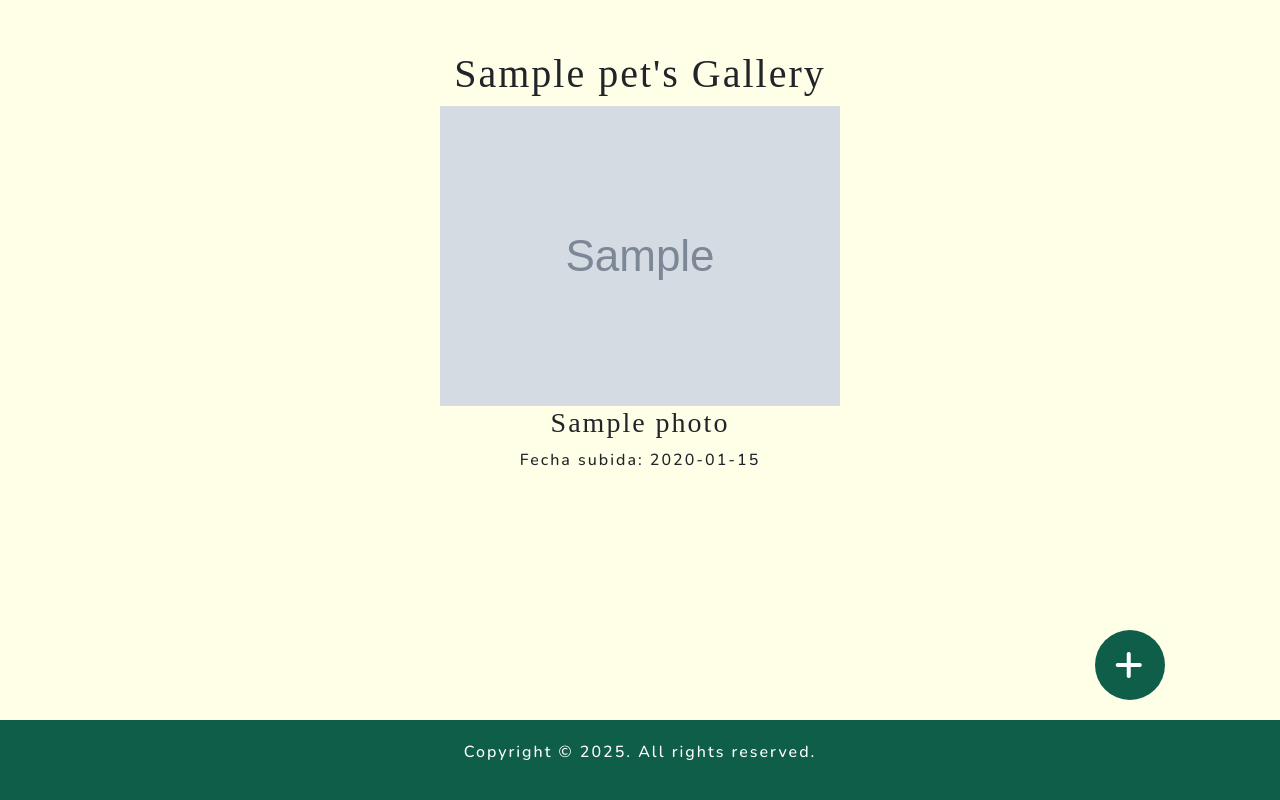
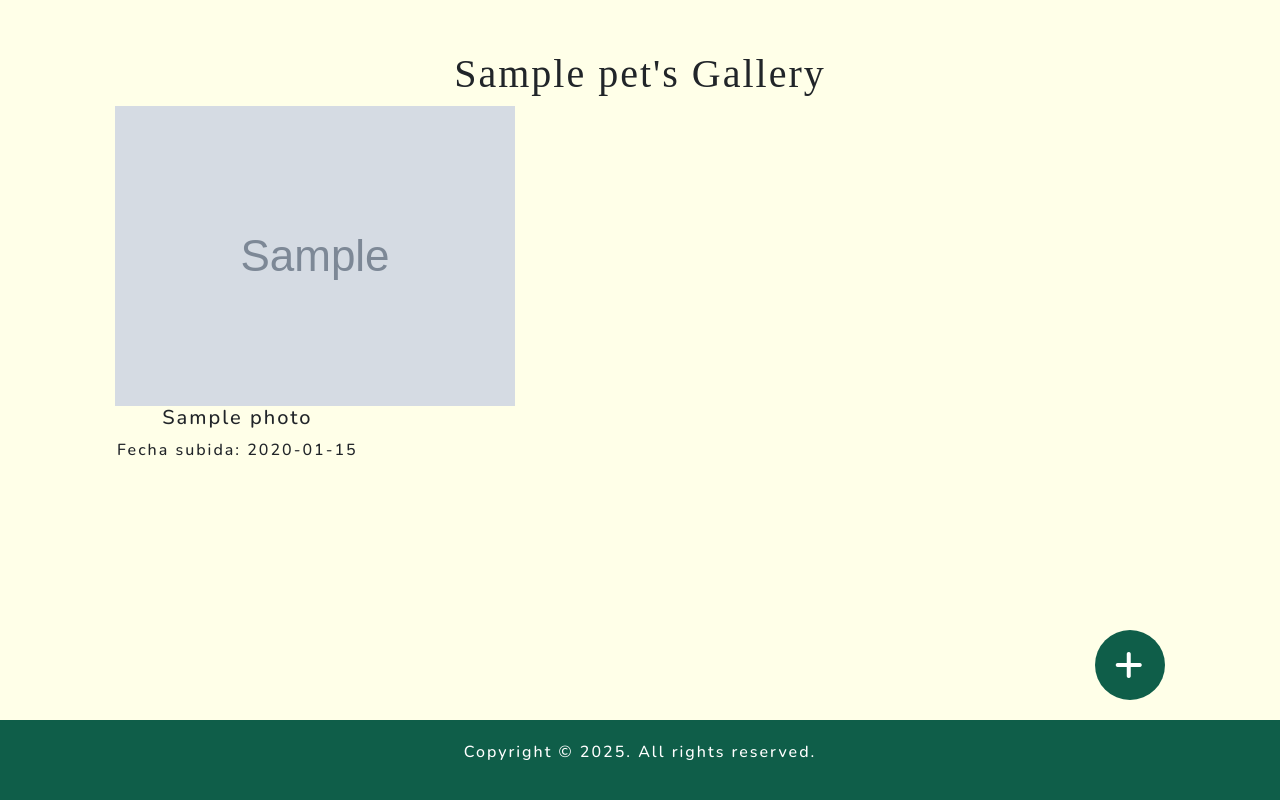
Before and after one commit to otherdani/Installation-Guide_and_Mail-Fix, a Flask app: template templates/gallery.html in a window 1280 px wide. Run offline with Flask 3, Linux system fonts and the light colour scheme; tables that the repository leaves empty hold one stand-in row (values such as "Sample post"); the template is opened without the code that fills it: values that come from a table or form of the project are taken from there, most other values are stand-ins (such as "Sample title", 1, 10 or a date in 2020); grey boxes marked "Sample" are stand-in pictures; some libraries are stand-ins or nearby versions; some web fonts are replaced.

Commit message:
add some layout to gallery

```diff
--- a/models.py
+++ b/models.py
@@ -69,7 +69,7 @@ class Pet(db.Model):
 class Photo(db.Model):
     """Pet Photo"""
     id = db.Column(db.Integer, primary_key=True)
-    pet_id = db.Column(db.Integer, nullable=False)
+    pet_id = db.Column(db.Integer, db.ForeignKey('pets.id'), nullable=False)
     image_url = db.Column(db.String(255), nullable=False)
     title = db.Column(db.String(100))
     date_uploaded = db.Column(db.Date, nullable=False)
--- a/templates/gallery.html
+++ b/templates/gallery.html
@@ -9,11 +9,11 @@
     <h1>{{ pet.name }}'s Gallery</h1>
 
     {% if photos %}
-        <div class="photo-gallery">
+        <div class="photo-gallery row">
             {% for photo in photos %}
-                <div class="photo-card">
+                <div class="photo-card col-md-3 mb-4">
                     <img src="{{ photo['image_url'] }}" alt="Photo of {{ photo['title'] or 'pet' }}" />
-                    <h3>{{ photo['title'] or 'Sin Título' }}</h3>
+                    <h5>{{ photo['title'] or 'Sin Título' }}</h5>
                     <p>Fecha subida: {{ photo['date_uploaded'] }}</p>
                 </div>
             {% endfor %}
```
